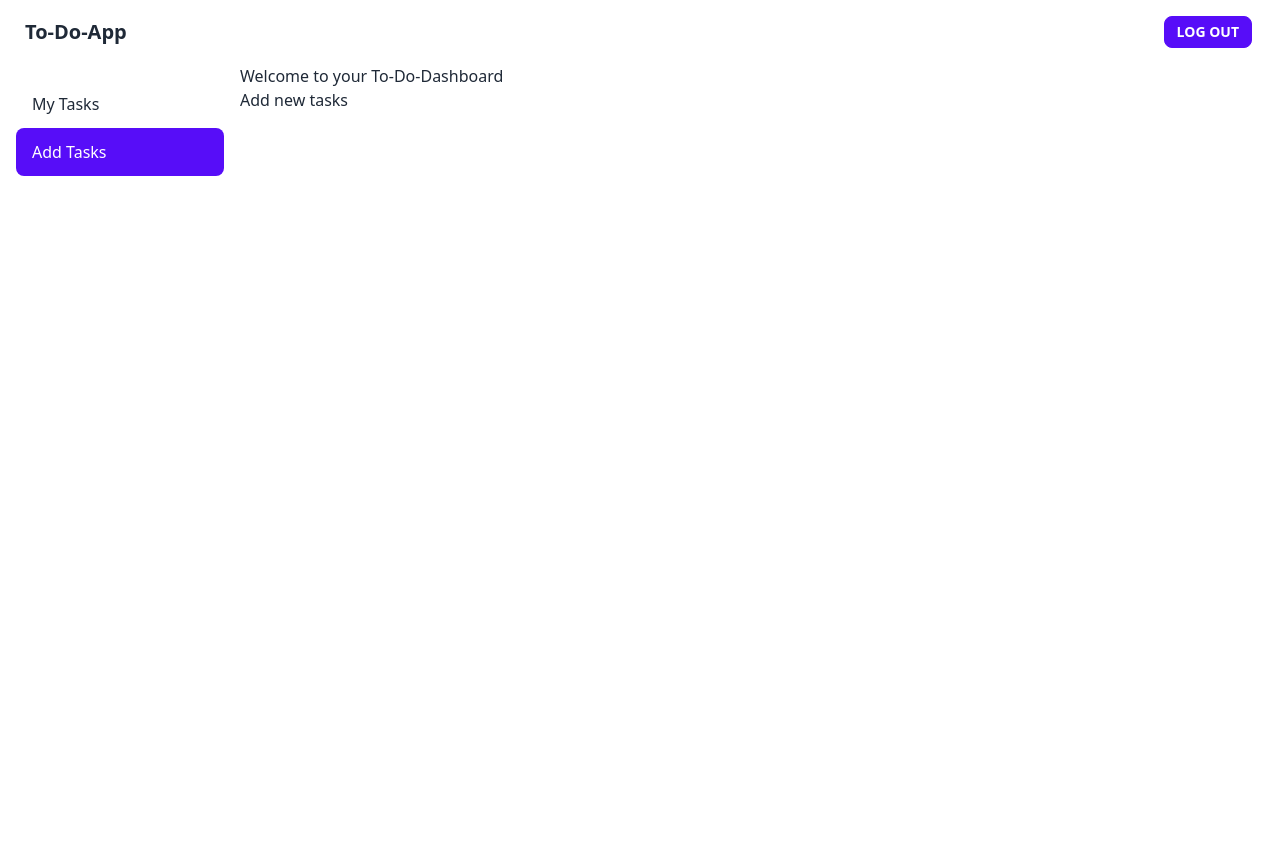
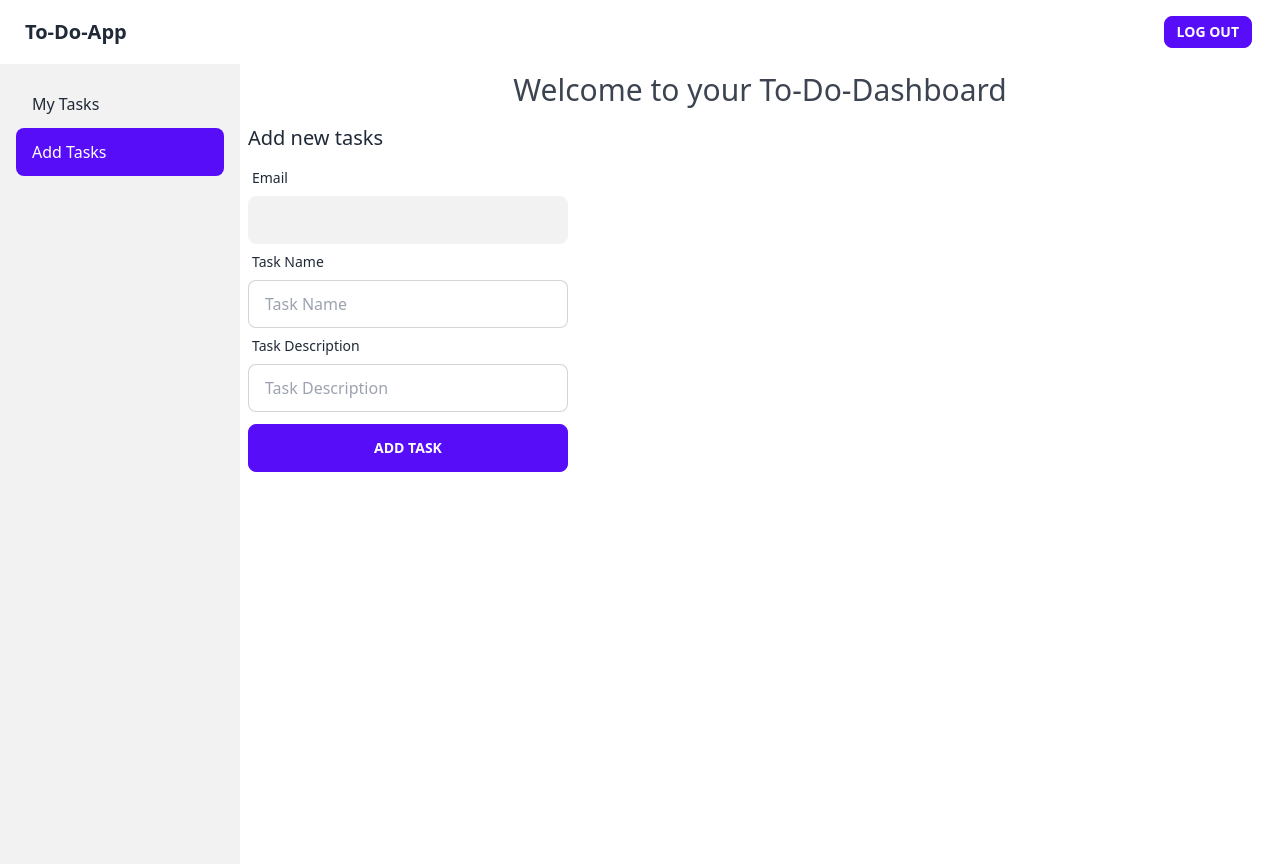
Before and after one commit to NafiulA/to-do-app-client, a React (Create React App) app: page /addtasks in a window 1280 px wide. Built offline with nearby package versions, Linux system fonts and the light colour scheme; no server answers; sample sign-in values are in the browser's storage.

Commit message:
addtask working

```diff
--- a/src/App.js
+++ b/src/App.js
@@ -2,6 +2,7 @@ import { Toaster } from 'react-hot-toast';
 import { Route, Routes } from 'react-router-dom';
 import './App.css';
 import Login from './components/Authentication/Login/Login';
+import RequireAuth from './components/Authentication/RequireAuth/RequireAuth';
 import Signup from './components/Authentication/Signup/Signup';
 import Header from './components/Header/Header';
 import AddTasks from './components/Home/AddTasks';
@@ -13,7 +14,7 @@ function App() {
     <div className="App">
       <Header></Header>
       <Routes>
-        <Route path='/' element={<Home></Home>}>
+        <Route path='/' element={<RequireAuth><Home></Home></RequireAuth>}>
           <Route index element={<MyTasks></MyTasks>}></Route>
           <Route path='addtasks' element={<AddTasks></AddTasks>}></Route>
         </Route>
--- a/src/components/Authentication/RequireAuth/RequireAuth.js
+++ b/src/components/Authentication/RequireAuth/RequireAuth.js
@@ -0,0 +1,20 @@
+import React from 'react';
+import { useAuthState } from 'react-firebase-hooks/auth';
+import { Navigate, useLocation } from 'react-router-dom';
+import auth from '../../../firebase.init';
+import Loading from '../../Loading/Loading';
+
+
+const RequireAuth = ({ children }) => {
+    const [user, loading] = useAuthState(auth);
+    const location = useLocation();
+    if (loading) {
+        return <Loading></Loading>
+    }
+    if (!user) {
+        return <Navigate to="/login" state={{ from: location }} replace></Navigate>
+    }
+    return children;
+};
+
+export default RequireAuth;
--- a/src/components/Home/AddTasks.js
+++ b/src/components/Home/AddTasks.js
@@ -1,9 +1,66 @@
 import React from 'react';
+import { useAuthState } from 'react-firebase-hooks/auth';
+import auth from '../../firebase.init';
+import { useForm } from "react-hook-form";
+import toast from 'react-hot-toast';
 
 const AddTasks = () => {
+    const [user] = useAuthState(auth);
+    const { register, handleSubmit, formState: { errors } } = useForm();
+    if (errors) {
+        if (errors?.taskName) {
+            toast.error(`${errors.taskName.message}`, { id: "taskNameErr" });
+        }
+        if (errors?.taskDescription) {
+            toast.error(`${errors.taskDescription.message}`, { id: "taskDescriptionErr" });
+        }
+    }
+    const onSubmit = data => {
+        const body = {
+            userEmail: data.email,
+            task: data.taskName,
+            description: data.taskDescription
+        }
+        fetch("http://localhost:5000/tasks", {
+            method: "POST",
+            headers: {
+                "Content-type": "application/json"
+            },
+            body: JSON.stringify(body)
+        }).then(res => res.json())
+            .then(data => {
+                if (data.insertedId) {
+                    toast.success("Task added", { id: "taskAdd" });
+                }
+            })
+    }
     return (
         <div>
-            <h3>Add new tasks</h3>
+            <h3 className='text-xl p-2'>Add new tasks</h3>
+            <div className='pl-2'>
+                <form onSubmit={handleSubmit(onSubmit)}>
+
+                    <div class="form-control w-full max-w-xs">
+                        <label class="label">
+                            <span class="label-text">Email</span>
+                        </label>
+                        <input {...register("email", { value: user?.email })} type="email" disabled class="input input-bordered w-full max-w-xs" />
+                    </div>
+                    <div class="form-control w-full max-w-xs">
+                        <label class="label">
+                            <span class="label-text">Task Name</span>
+                        </label>
+                        <input {...register("taskName", { required: "Task Name is required" })} type="text" placeholder='Task Name' class="input input-bordered w-full max-w-xs" />
+                    </div>
+                    <div class="form-control w-full max-w-xs">
+                        <label class="label">
+                            <span class="label-text">Task Description</span>
+                        </label>
+                        <input {...register("taskDescription", { required: "Task description is required" })} type="text" placeholder='Task Description' class="input input-bordered w-full max-w-xs" />
+                    </div>
+                    <input type="submit" className="btn btn-primary w-full max-w-xs mt-3" value="Add Task" />
+                </form>
+            </div>
         </div>
     );
 };
--- a/src/components/Home/Home.js
+++ b/src/components/Home/Home.js
@@ -6,12 +6,12 @@ const Home = () => {
         <div class="drawer drawer-mobile">
             <input id="homeDashboard" type="checkbox" class="drawer-toggle" />
             <div class="drawer-content">
-                <h2>Welcome to your To-Do-Dashboard</h2>
+                <h2 className='text-center text-3xl text-neutral p-2'>Welcome to your To-Do-Dashboard</h2>
                 <Outlet></Outlet>
             </div>
             <div class="drawer-side">
                 <label for="homeDashboard" class="drawer-overlay"></label>
-                <ul class="menu p-4 overflow-y-auto w-60 bg-base-100 text-base-content">
+                <ul class="menu p-4 overflow-y-auto w-60 bg-base-200 text-base-content">
 
                     <li><NavLink to="/">My Tasks</NavLink></li>
                     <li><NavLink to="/addtasks">Add Tasks</NavLink></li>
--- a/src/components/Home/MyTasks.js
+++ b/src/components/Home/MyTasks.js
@@ -3,7 +3,30 @@ import React from 'react';
 const MyTasks = () => {
     return (
         <div>
-            <h3>My Tasks</h3>
+            <h3 className='text-xl p-2'>My Tasks</h3>
+            <div>
+                <div class="overflow-x-auto">
+                    <table class="table w-full">
+                        <thead>
+                            <tr>
+                                <th>#</th>
+                                <th>Task</th>
+                                <th>Complete</th>
+                                <th>Delete</th>
+                            </tr>
+                        </thead>
+                        <tbody>
+
+                            <tr>
+                                <th>1</th>
+                                <td>Cy Ganderton</td>
+                                <td>Quality Control Specialist</td>
+                                <td>Blue</td>
+                            </tr>
+                        </tbody>
+                    </table>
+                </div>
+            </div>
         </div>
     );
 };
--- a/src/components/Loading/Loading.js
+++ b/src/components/Loading/Loading.js
@@ -2,8 +2,12 @@ import React from 'react';
 
 const Loading = () => {
     return (
-        <div>
-
+        <div className='flex justify-center items-center'>
+            <button type="button" class="bg-indigo-500 ..." disabled>
+                <svg class="animate-spin h-5 w-5 mr-3 ..." viewBox="0 0 24 24">
+                </svg>
+                Processing...
+            </button>
         </div>
     );
 };
--- a/src/index.js
+++ b/src/index.js
@@ -4,13 +4,18 @@ import './index.css';
 import App from './App';
 import reportWebVitals from './reportWebVitals';
 import { BrowserRouter } from 'react-router-dom';
+import { QueryClient, QueryClientProvider } from 'react-query';
+
+const queryClient = new QueryClient();
 
 const root = ReactDOM.createRoot(document.getElementById('root'));
 root.render(
   <React.StrictMode>
-    <BrowserRouter>
-      <App />
-    </BrowserRouter>
+    <QueryClientProvider client={queryClient}>
+      <BrowserRouter>
+        <App />
+      </BrowserRouter>
+    </QueryClientProvider>
   </React.StrictMode>
 );
 
```
